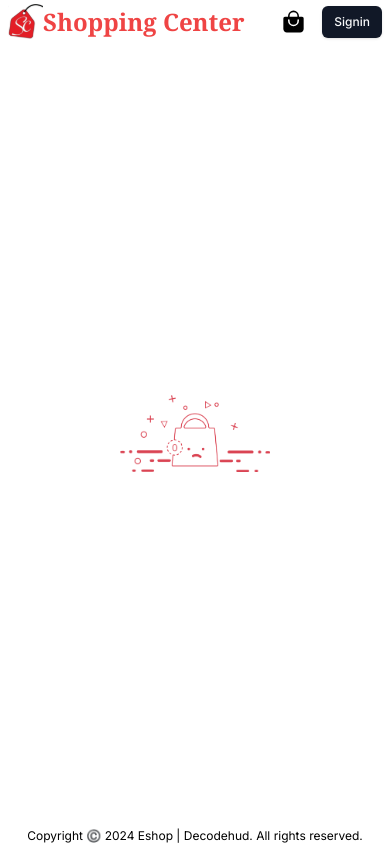
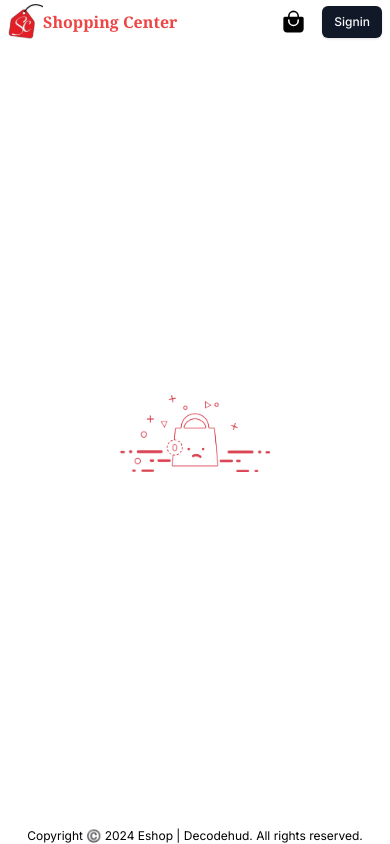
Before and after one commit to daneseuwu/eshop, a Next.js app: page /empty in a window 390 px wide. Built offline with nearby package versions, Linux system fonts and the light colour scheme; no server answers.

Commit message:
Update nav.tsx

```diff
--- a/components/nav/nav.tsx
+++ b/components/nav/nav.tsx
@@ -14,9 +14,9 @@ const Nav = async () => {
     <main>
       <div className="flex justify-between items-center pt-1 pb-2">
         <div>
-          <Link href="/" className=" flex items-center font-bold text-2xl text-red-500 font-serif">
+          <Link href="/" className=" flex items-center font-bold md:text-2xl text-red-500 font-serif">
             <Image src={ShoppingCenter} alt="shopping center" width={35} />
-            <p>Shopping Center</p>
+            <p >Shopping Center</p>
           </Link>
         </div>
         <div className="md:flex gap-6 hidden">
```
